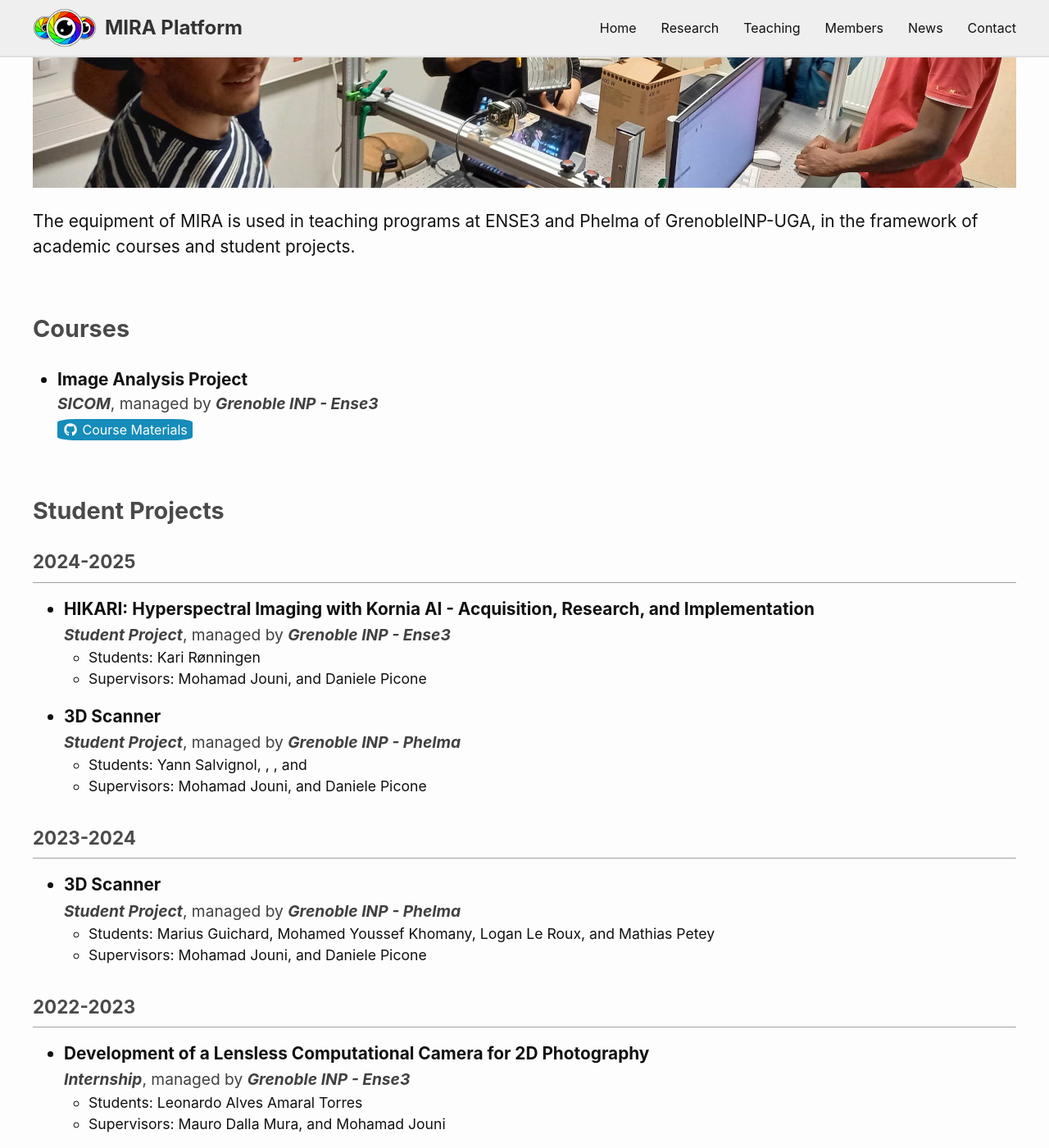
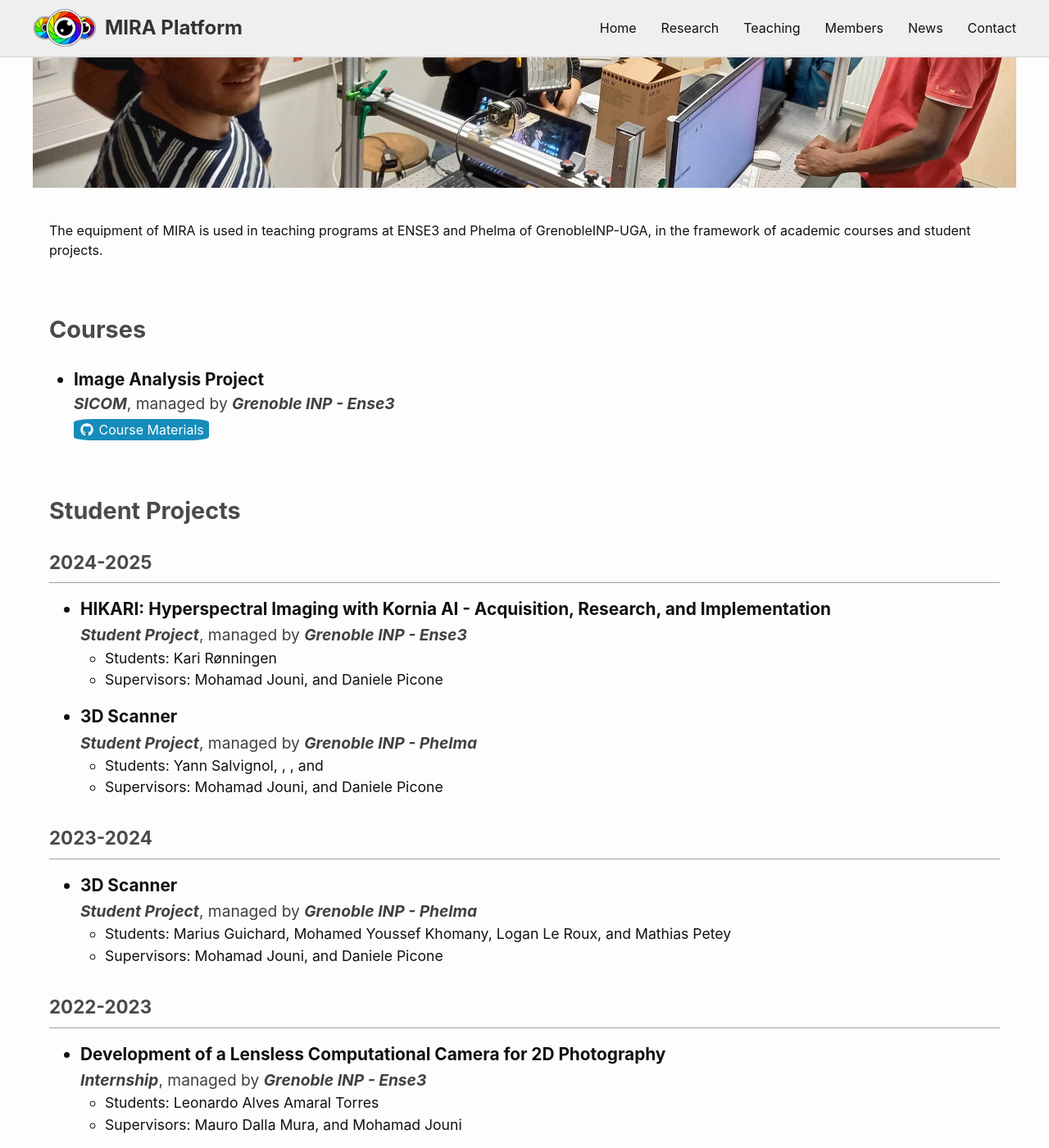
Before and after one commit to mira-imaging/mira-imaging.github.io, a Jekyll site: the page built from _pages_navbar/teaching.html, in a window 1280 px wide and 1400 px high, scrolled down 326 px. Shown: the whole window at 82% size. Built offline with Jekyll 4.4.1, drawn with Linux system fonts in a browser that asks for light colours.

Commit message:
fix borders

```diff
--- a/_layouts/banner_top.html
+++ b/_layouts/banner_top.html
@@ -4,14 +4,15 @@
 {%- assign banners_dir = site.data.general.images_dirs.banners -%}
 {%- assign banner_filename = site.data.general.banner_filename[page.title] | default: "default.jpg" -%}
 
-<div class="home-container">
-    <div class="home-banner">
+<div class="body-container">
+    <div class="banner-content">
         <img
-        class="home-banner-image"
+        class="banner-image"
         src="{{- site.baseurl -}}/{{- banners_dir -}}/{{- banner_filename -}}"
         alt="{{- site.baseurl -}}/{{- banners_dir -}}/{{- banner_filename -}}"
         />
     </div>
-    {{ content }}
-    <div class="footer-spacer"></div>
+    <div class="below-banner-content">
+        {{ content }}
+    </div>
 </div>
--- a/_pages_navbar/teaching.html
+++ b/_pages_navbar/teaching.html
@@ -4,7 +4,7 @@
 permalink: /teaching/
 ---
 
-<h2 style="font-size: 1.3rem;">
+<h2 style="font-size: 1rem;">
     The equipment of MIRA is used in teaching programs at ENSE3 and Phelma of GrenobleINP-UGA, in the framework of academic courses and student projects.
 </h2>
 
--- a/assets/css/style.css
+++ b/assets/css/style.css
@@ -14,20 +14,23 @@
 */
 
  /* Container for the whole page */
-.home-container {
+.body-container {
     width: 100%;
     margin: 0 auto;
 }
 
 /* Banner Image */
-.home-banner {
+.banner-content {
     width: 100%;
 }
 
-.home-banner-image {
+.banner-image {
     width: 100%; /* Makes the image span the full width */
     height: auto; /* Ensures the image maintains its aspect ratio */
-    margin-bottom: 25px;
+}
+
+.below-banner-content {
+    padding: 40px 20px 40px 20px;
 }
 
 /* Content Section */
@@ -35,7 +38,6 @@
     display: flex;
     flex-direction: column; /* Stack elements vertically by default */
     gap: 30px; /* Space between sections */
-    padding: 20px 20px 40px 20px;
 }
 
 /* On medium screens and above, switch to row layout */
@@ -45,9 +47,28 @@
     }
 }
 
-/* Main Content */
-.main-content {
+/* Home Content */
+.home-main-content {
     flex: 1;
+}
+
+/* Sidebar (News Section) */
+.home-news-sidebar {
+    max-width: 300px; /* Fixed width for sidebar */
+    background-color: #f3f4f6; /* Light gray background */
+    padding: 10px 20px;
+    border-top: 2px solid #d1d5db; /* Light gray border on top */
+    border-radius: 8px; /* Rounded corners */
+}
+
+/* News Item Styling */
+.sidebar-news-item {
+    margin-bottom: 10px;
+}
+
+.sidebar-news-date {
+    color: #5481B0;
+    font-size: 1rem;
 }
 
 /* Links */
@@ -56,43 +77,11 @@
     text-decoration: underline;
 }
 
-.sidebar-news-link {
-    color: #2563eb;
-    font-size: 0.9rem;
-    text-decoration: underline;
-}
-
-/* Sidebar (News Section) */
-.sidebar {
-    width: 100%;
-    max-width: 300px; /* Fixed width for sidebar */
-    background-color: #f3f4f6; /* Light gray background */
-    padding: 20px;
-    border-top: 2px solid #d1d5db; /* Light gray border on top */
-    border-radius: 8px; /* Rounded corners */
-}
-
-/* News Item Styling */
-.sidebar-news-item {
-    margin-bottom: 1.0rem;
-}
-
-.sidebar-news-date {
-    color: #5481B0;
-    font-size: 0.9rem;
-}
-
-/* Responsive design adjustments */
 @media (max-width: 767px) {
-    .sidebar {
-        max-width: 95%; /* Full width for smaller screens */
-    }
-
-    .main-content {
-        padding-right: 0; /* Remove right padding on small screens */
+    .home-news-sidebar {
+        max-width: 100%; /* Fixed width for sidebar */
     }
 }
-
 
 /**
 * Header
```
Also changed, not shown: _layouts/home.html (+5 -5 lines).
